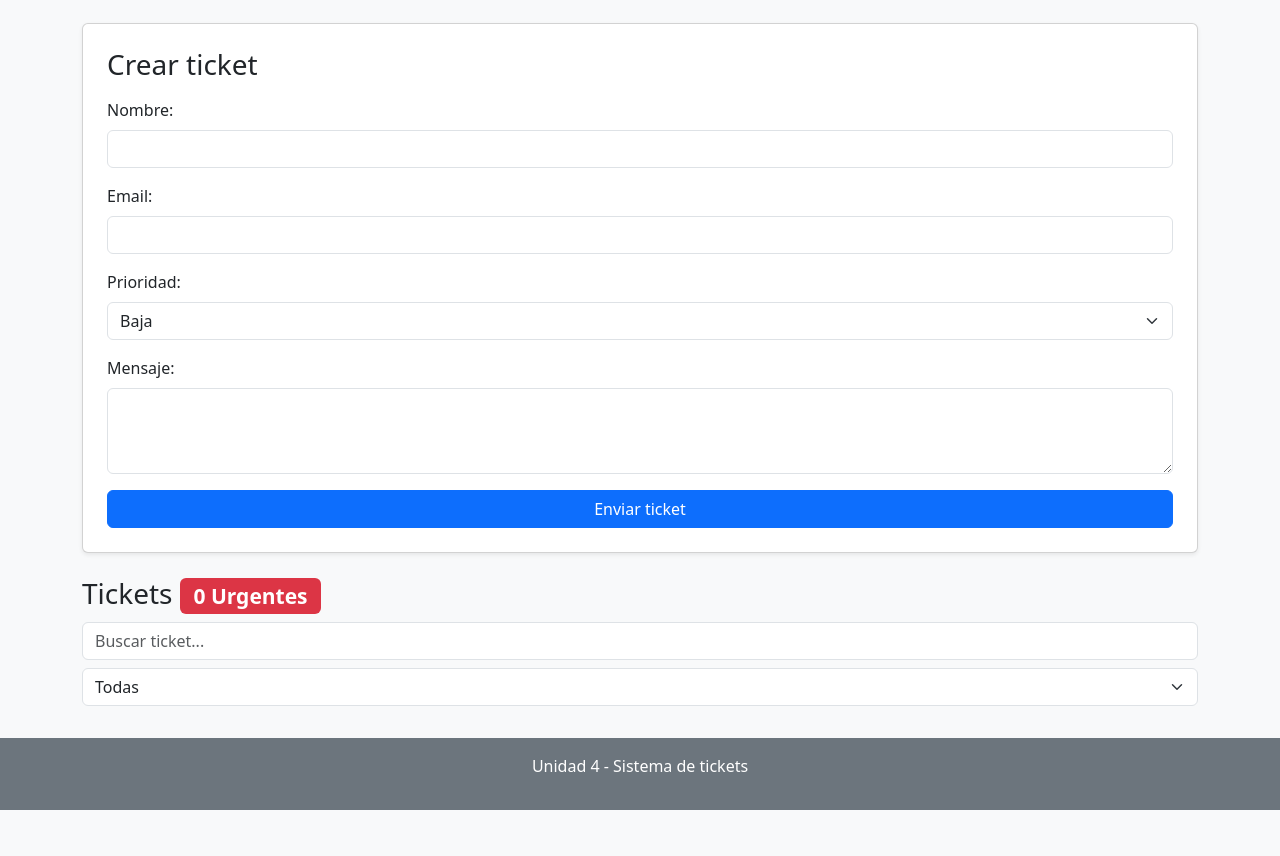
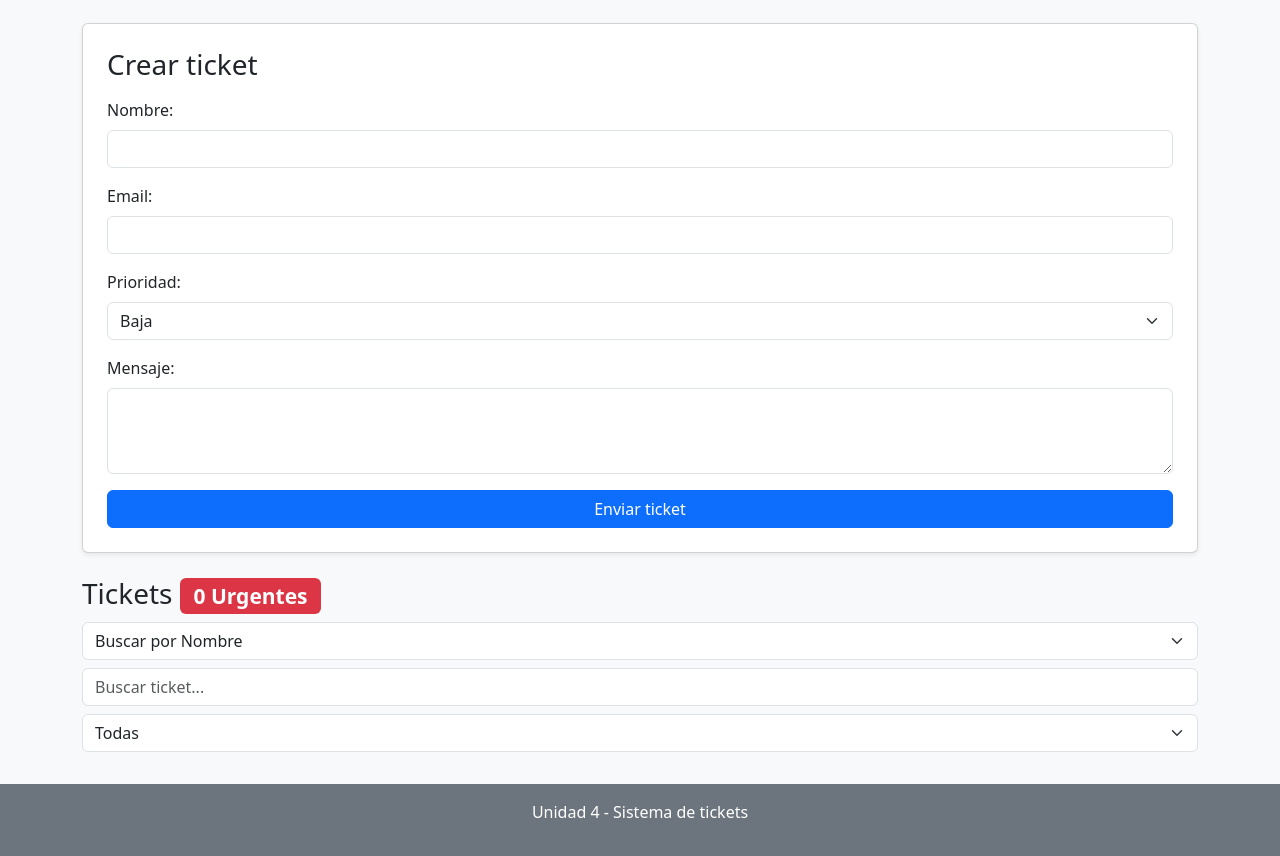
Before and after one commit to Nesquick23/sistematickets, a plain HTML site: page index.html in a window 1280 px wide. Shown: the part 89-945 px from the top of the page. Before the commit the page ends 899 px from the top, so only its background shows below. Drawn offline with nearby package versions, Linux system fonts and the light colour scheme.

Commit message:
Update index.html

```diff
--- a/index.html
+++ b/index.html
@@ -56,8 +56,17 @@
     <section class="mt-4">
         <h3>Tickets <span id="urgentes" class="badge bg-danger">0 Urgentes</span></h3>
 
+        <!-- Selección del tipo de búsqueda -->
+        <select id="tipoBusqueda" class="form-select my-2">
+            <option value="nombre">Buscar por Nombre</option>
+            <option value="mensaje">Buscar por Mensaje</option>
+            <option value="id">Buscar por ID</option>
+        </select>
+
+        <!-- Barra de búsqueda -->
         <input type="text" id="buscarTexto" class="form-control my-2" placeholder="Buscar ticket...">
 
+        <!-- Filtro de prioridad -->
         <select id="filtrarPrio" class="form-select my-2">
             <option value="todas">Todas</option>
             <option value="alta">Alta</option>
```
